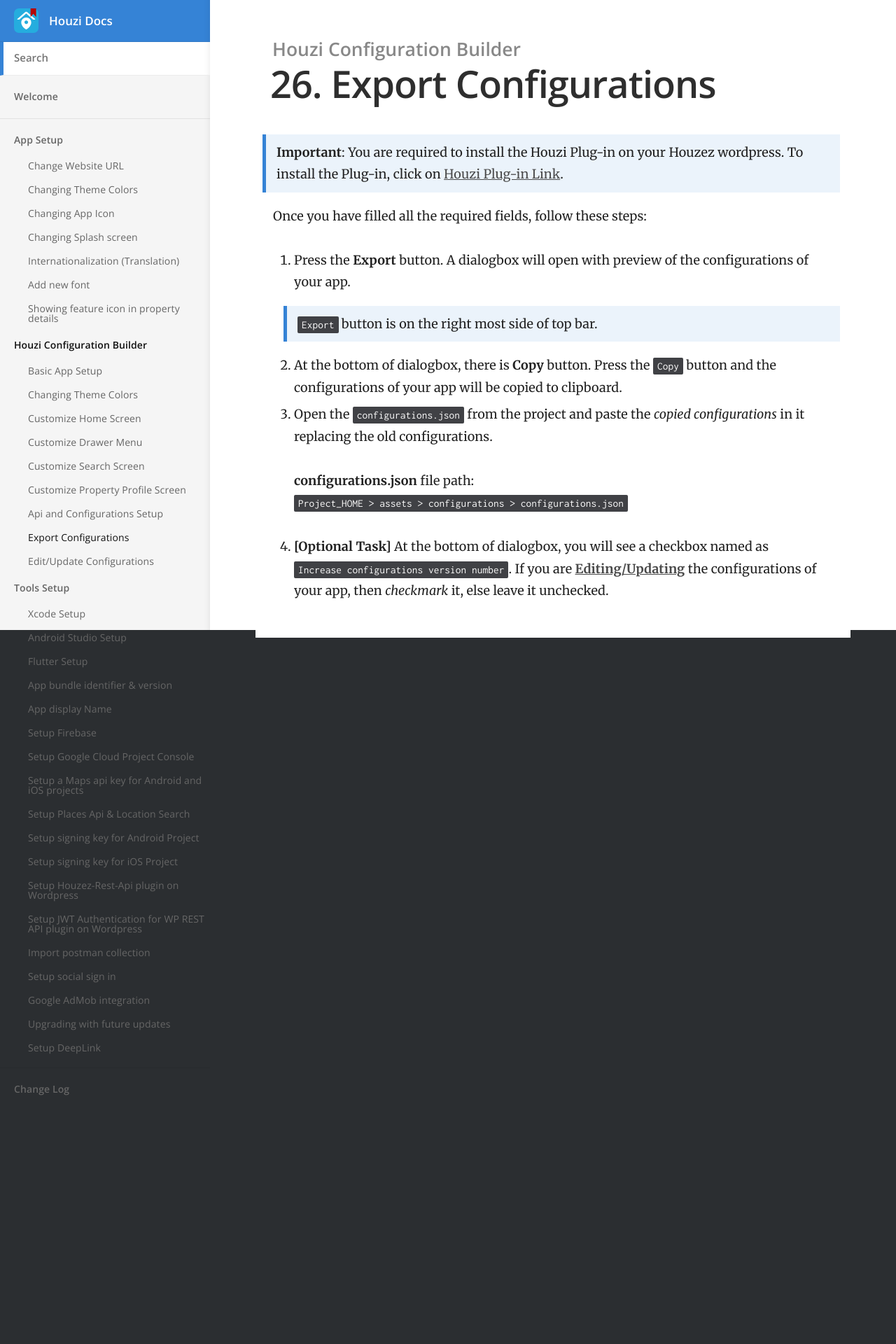
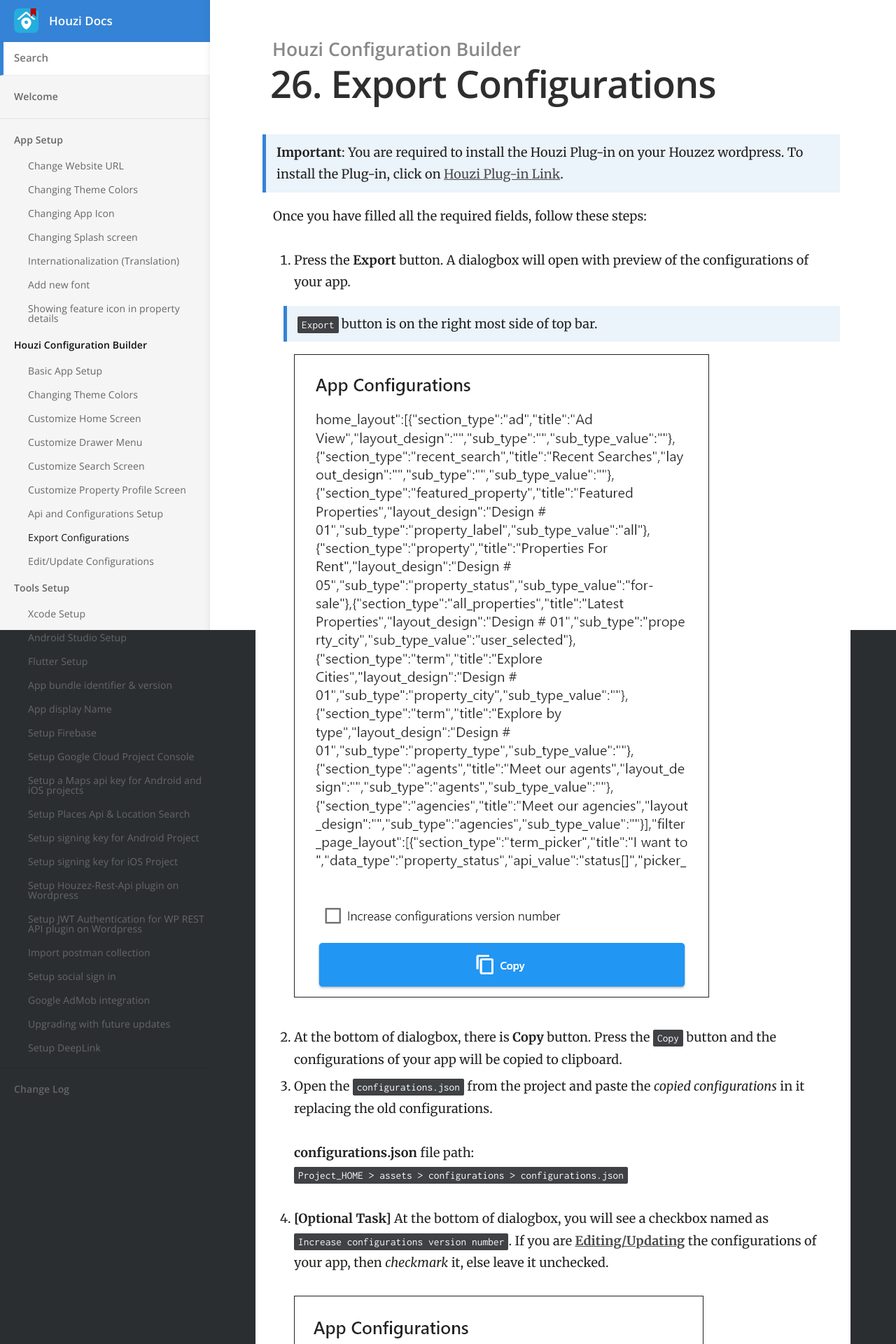
Before and after one commit to booleanbites/houzi-doc, a Jekyll site: the page built from _docs/houzi-config-builder/export-configurations.md, in a window 1280 px wide. Shown: the top 1920 px of the page at 70% size. Built offline with Jekyll 4.4.1, drawn with Linux system fonts in a browser that asks for light colours; before the commit the page ends 1587 px from its top, so only the background shows below that.

Commit message:
HouziConfigBuilder => export-config => added screenshots & mdified doc. HouziConfigBuilder => upload-config-from-file => added screenshots & mdified doc.

```diff
--- a/_docs/houzi-config-builder/export-configurations.md
+++ b/_docs/houzi-config-builder/export-configurations.md
@@ -9,6 +9,8 @@ order: 26
 Once you have filled all the required fields, follow these steps:
 1. Press the **Export** button. A dialogbox will open with preview of the configurations of your app.
     > `Export` button is on the right most side of top bar.
+
+    <img src="https://houzi-docs.booleanbites.com/images/export-configurations-screenshot.png" alt="export-configurations-screenshot" title="export-configurations-screenshot" border= "1px solid"/>
 2. At the bottom of dialogbox, there is **Copy** button. Press the `Copy` button and the configurations of your app will be copied to clipboard.
 3. Open the `configurations.json` from the project and paste the *copied configurations* in it replacing the old configurations.
 
@@ -16,3 +18,5 @@ Once you have filled all the required fields, follow these steps:
     `Project_HOME > assets > configurations > configurations.json`
 
 1. **[Optional Task]** At the bottom of dialogbox, you will see a checkbox named as `Increase configurations version number`. If you are [**Editing/Updating**](/houzi-config-builder/edit-or-update-configurations) the configurations of your app, then *checkmark* it, else leave it unchecked.
+
+    <img src="https://houzi-docs.booleanbites.com/images/export-configurations-increase-version-screenshot.png" alt="export-configurations-increase-version-screenshot" title="export-configurations-increase-version-screenshot" border= "1px solid"/>
```
Also changed, not shown: _docs/houzi-config-builder/edit-or-update-configurations.md (+2 -0 lines).
